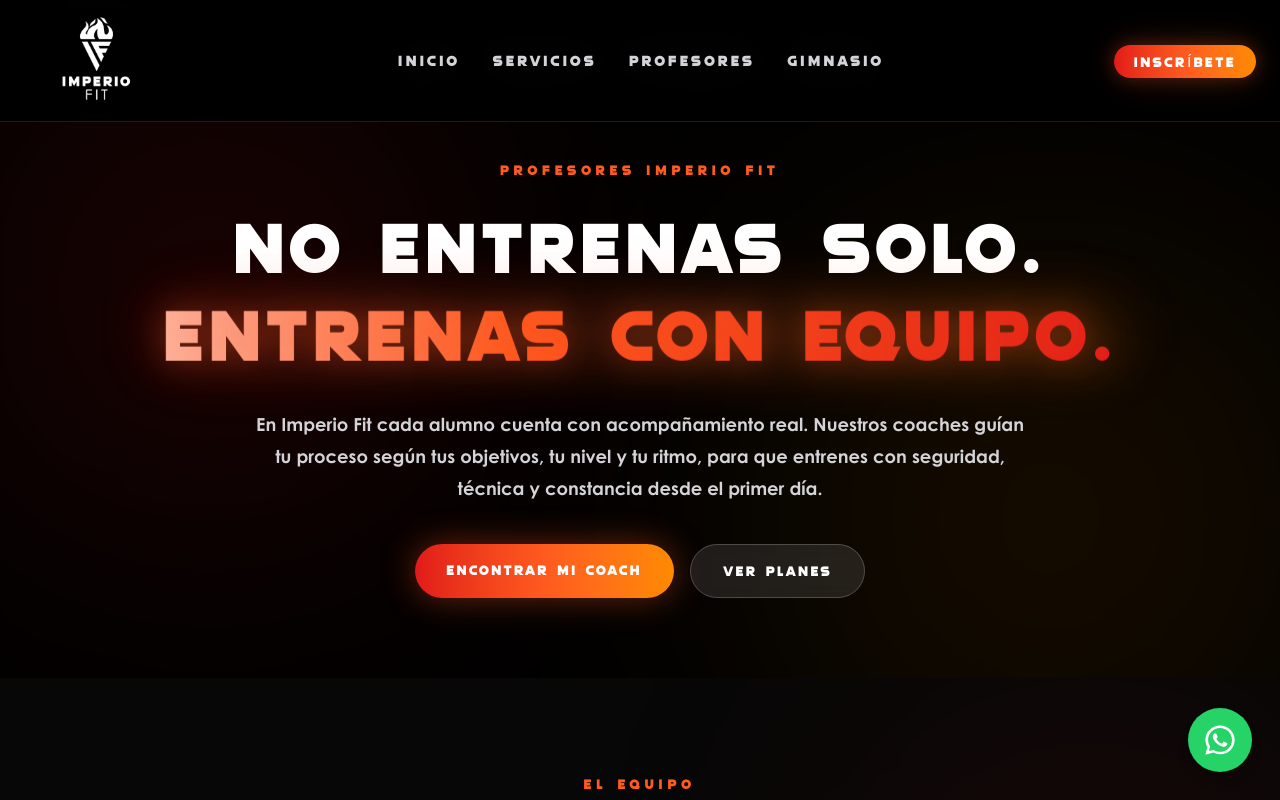
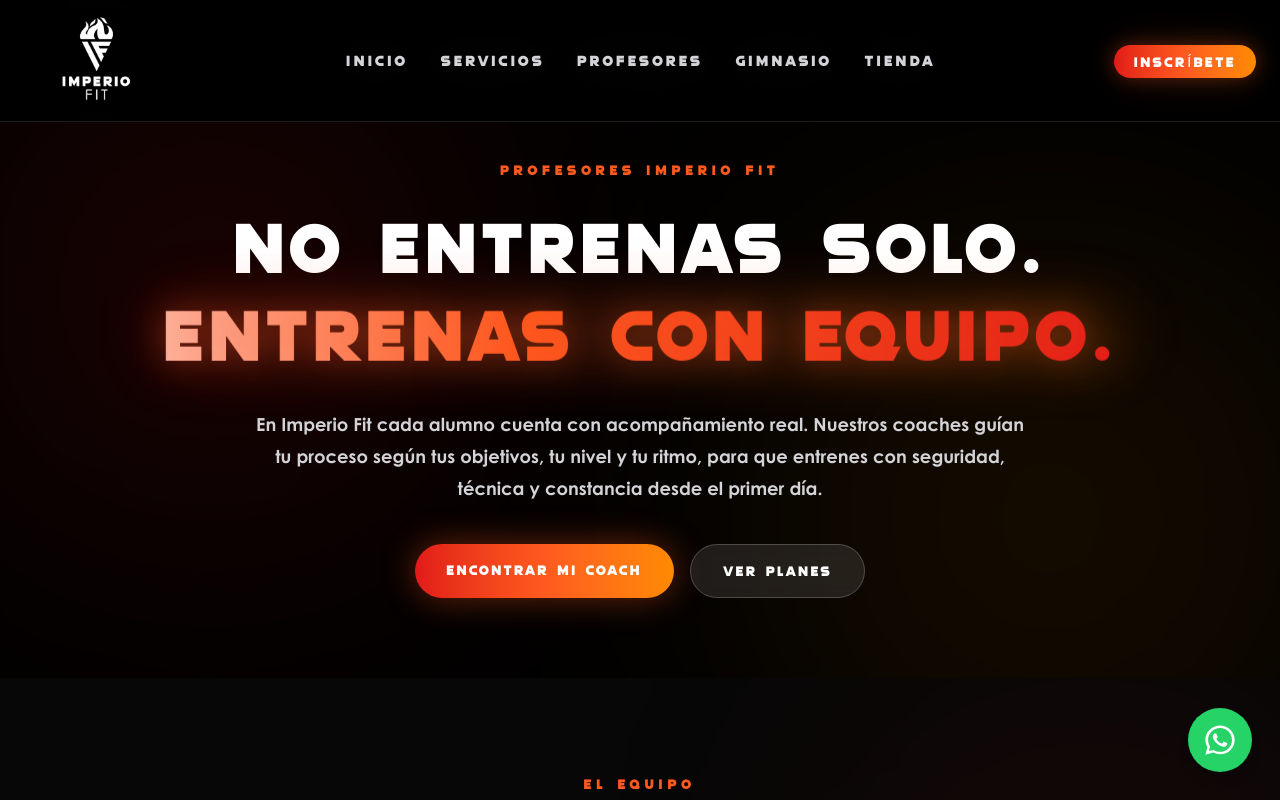
Before and after one commit to dwexman/imperiofit, a Next.js app: page /profesores in a window 1280 px wide. Shown: the top 800 px of the page. Built offline with nearby package versions, Linux system fonts and the light colour scheme.

Commit message:
se agrega link a tienda

```diff
--- a/src/app/components/Navbar.js
+++ b/src/app/components/Navbar.js
@@ -9,6 +9,11 @@ const navItems = [
   { label: "Servicios", href: "/#servicios" },
   { label: "Profesores", href: "/profesores" },
   { label: "Gimnasio", href: "/gimnasio" },
+  {
+    label: "Tienda",
+    href: "https://tienda.imperiofit.cl",
+    external: true,
+  },
 ];
 
 export default function Navbar() {
@@ -21,7 +26,12 @@ export default function Navbar() {
   return (
     <header className="fixed left-0 top-0 z-50 w-full border-b border-white/10 bg-black/90 backdrop-blur-xl">
       <nav className="relative flex w-full items-center justify-between px-4 py-2 lg:px-6">
-        <Link href="/#inicio" onClick={closeMenu} className="flex items-center">
+        {/* Logo */}
+        <Link
+          href="/#inicio"
+          onClick={closeMenu}
+          className="flex items-center"
+        >
           <Image
             src="/images/imperioblanco.jpg"
             alt="Imperio Fit"
@@ -32,8 +42,20 @@ export default function Navbar() {
           />
         </Link>
 
+        {/* Navegación desktop */}
         <div className="hidden items-center gap-8 md:flex">
-          {navItems.map((item) => (
+          {navItems.map((item) =>
+            item.external ? (
+              <a
+                key={item.label}
+                href={item.href}
+                target="_blank"
+                rel="noopener noreferrer"
+                className="font-gothic text-sm uppercase tracking-[0.22em] text-zinc-300 transition duration-300 hover:text-[#FF5A1F] lg:text-[15px]"
+              >
+                {item.label}
+              </a>
+            ) : (
               <Link
                 key={item.label}
                 href={item.href}
@@ -41,9 +63,11 @@ export default function Navbar() {
               >
                 {item.label}
               </Link>
-          ))}
+            )
+          )}
         </div>
 
+        {/* Botón desktop */}
         <div className="hidden md:block">
           <a
             href="https://wa.me/56973797211"
@@ -55,9 +79,11 @@ export default function Navbar() {
           </a>
         </div>
 
+        {/* Botón menú mobile */}
         <button
           type="button"
           aria-label={isOpen ? "Cerrar menú" : "Abrir menú"}
+          aria-expanded={isOpen}
           onClick={() => setIsOpen((prev) => !prev)}
           className="flex h-11 w-11 items-center justify-center rounded-full border border-white/15 bg-white/10 md:hidden"
         >
@@ -67,11 +93,13 @@ export default function Navbar() {
                 isOpen ? "translate-y-2 rotate-45" : ""
               }`}
             />
+
             <span
               className={`absolute left-0 top-1/2 h-[2px] w-5 -translate-y-1/2 rounded-full bg-white transition duration-300 ${
                 isOpen ? "opacity-0" : "opacity-100"
               }`}
             />
+
             <span
               className={`absolute bottom-1 left-0 h-[2px] w-5 rounded-full bg-white transition duration-300 ${
                 isOpen ? "-translate-y-2 -rotate-45" : ""
@@ -80,10 +108,23 @@ export default function Navbar() {
           </span>
         </button>
 
+        {/* Menú mobile */}
         {isOpen && (
           <div className="absolute left-4 right-4 top-[calc(100%+12px)] overflow-hidden rounded-[1.5rem] border border-white/10 bg-black/95 shadow-[0_20px_70px_rgba(0,0,0,0.65)] backdrop-blur-xl md:hidden">
             <div className="flex flex-col p-4">
-              {navItems.map((item) => (
+              {navItems.map((item) =>
+                item.external ? (
+                  <a
+                    key={item.label}
+                    href={item.href}
+                    target="_blank"
+                    rel="noopener noreferrer"
+                    onClick={closeMenu}
+                    className="font-gothic rounded-2xl px-4 py-4 text-sm uppercase tracking-[0.22em] text-zinc-200 transition hover:bg-white/10 hover:text-[#FF8A00]"
+                  >
+                    {item.label}
+                  </a>
+                ) : (
                   <Link
                     key={item.label}
                     href={item.href}
@@ -92,7 +133,8 @@ export default function Navbar() {
                   >
                     {item.label}
                   </Link>
-              ))}
+                )
+              )}
 
               <a
                 href="https://wa.me/56973797211"
```
Lines whose indentation alone changed are shown as unchanged.
